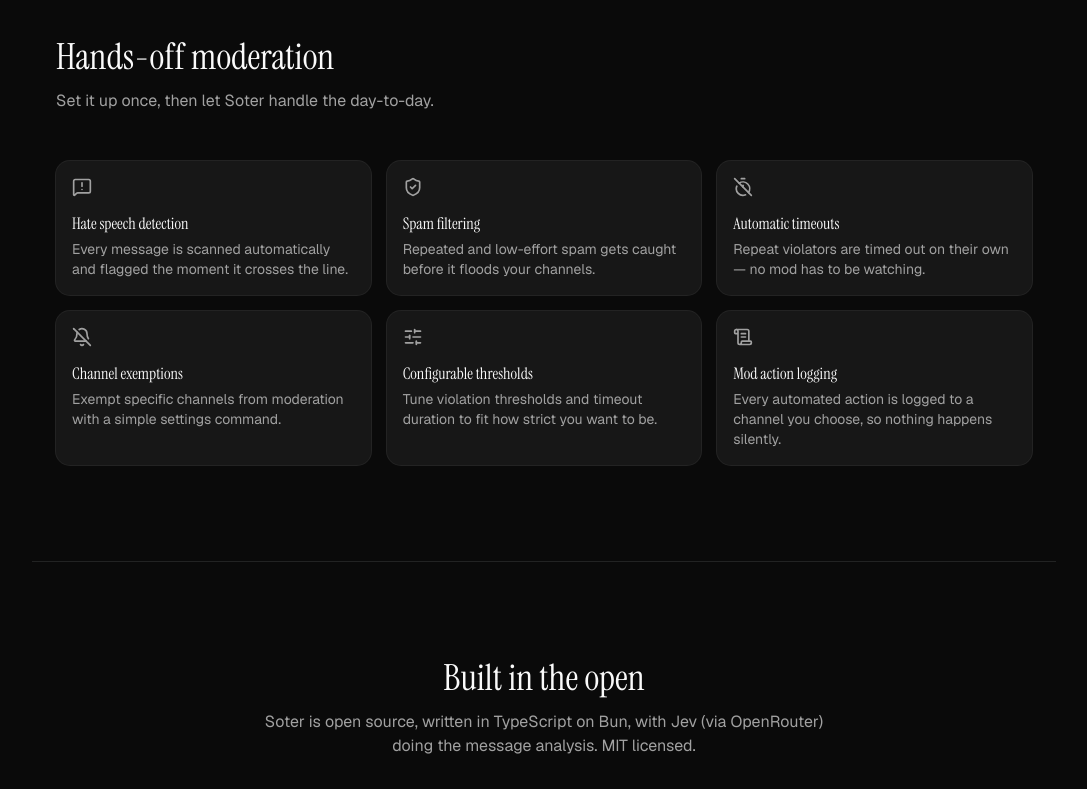
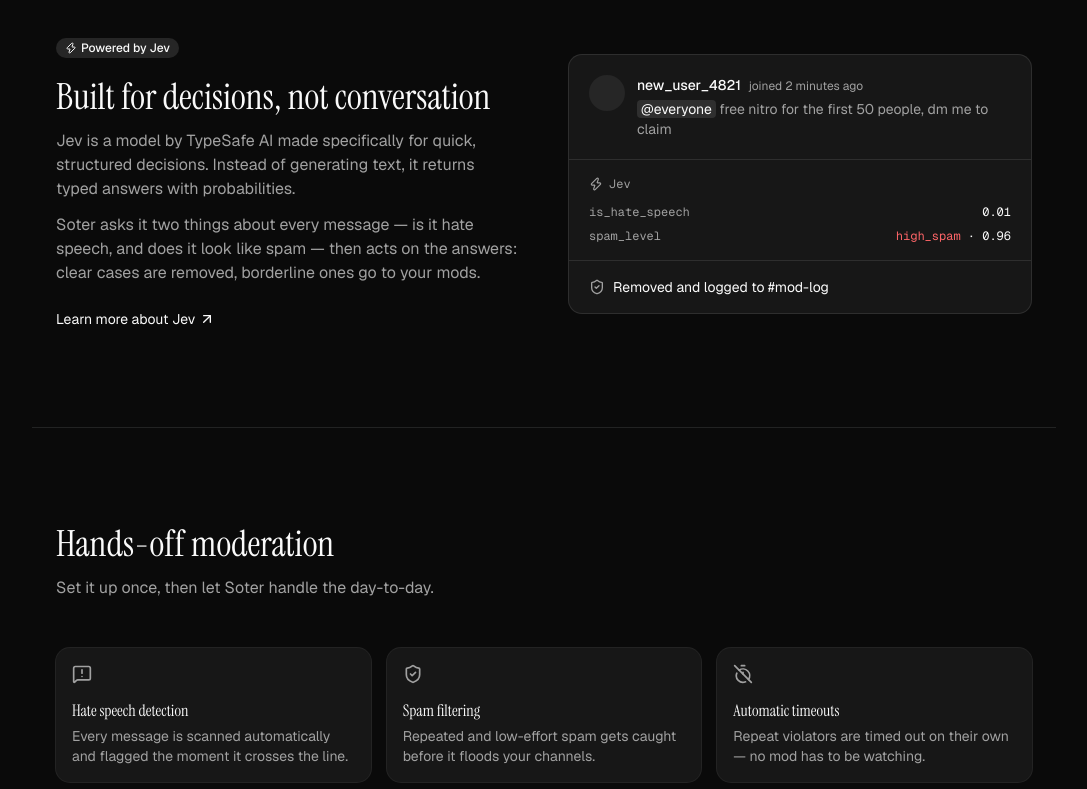
Before and after one commit to frolleks/soter-landing-page, a Next.js app: page / in a window 1280 px wide. Shown: the part 860-1649 px from the top of the page, without its empty margins (96-1183 px from the left). Built offline with nearby package versions, Linux system fonts and the light colour scheme.

Commit message:
feat: add section for Jev

```diff
--- a/src/app/page.tsx
+++ b/src/app/page.tsx
@@ -6,6 +6,8 @@
   SlidersHorizontal,
   ScrollText,
   BellOff,
+  Zap,
+  ArrowUpRight,
 } from "lucide-react";
 import { Badge } from "@/components/ui/badge";
 import { Button } from "@/components/ui/button";
@@ -21,6 +23,7 @@
 
 const REPO_URL = "https://github.com/frolleks/soter";
 const DISCORD_URL = "https://discord.gg/xURTvZUANp";
+const TYPESAFE_URL = "https://typesafe.ai";
 const INVITE_URL =
   "https://discord.com/oauth2/authorize?client_id=1551459097826693130&permissions=1099645938896&integration_type=0&scope=bot";
 
@@ -137,6 +140,84 @@
         <Separator className="mx-auto max-w-5xl" />
 
         <Reveal>
+          <section className="mx-auto grid w-full max-w-5xl items-center gap-12 px-6 py-24 md:grid-cols-2">
+            <div>
+              <Badge variant="secondary">
+                <Zap />
+                Powered by Jev
+              </Badge>
+              <h2 className="font-heading mt-4 text-3xl sm:text-4xl">
+                Built for decisions, not conversation
+              </h2>
+              <p className="mt-3 text-muted-foreground">
+                Jev is a model by TypeSafe AI made specifically for quick,
+                structured decisions. Instead of generating text, it returns
+                typed answers with probabilities.
+              </p>
+              <p className="mt-3 text-muted-foreground">
+                Soter asks it two things about every message — is it hate
+                speech, and does it look like spam — then acts on the answers:
+                clear cases are removed, borderline ones go to your mods.
+              </p>
+              <Link
+                href={TYPESAFE_URL}
+                className="mt-6 inline-flex items-center gap-1 text-sm hover:underline"
+              >
+                Learn more about Jev
+                <ArrowUpRight className="size-4" />
+              </Link>
+            </div>
+
+            <figure className="rounded-xl border bg-card text-sm">
+              <figcaption className="sr-only">
+                Example: Jev judges a spam message and Soter removes it.
+              </figcaption>
+              <div className="flex gap-3 p-5">
+                <div className="size-9 shrink-0 rounded-full bg-muted" />
+                <div>
+                  <div className="flex flex-wrap items-baseline gap-x-2">
+                    <span className="font-medium">new_user_4821</span>
+                    <span className="text-xs text-muted-foreground">
+                      joined 2 minutes ago
+                    </span>
+                  </div>
+                  <p className="mt-1 text-muted-foreground">
+                    <span className="rounded bg-foreground/10 px-1 text-foreground">
+                      @everyone
+                    </span>{" "}
+                    free nitro for the first 50 people, dm me to claim
+                  </p>
+                </div>
+              </div>
+              <div className="border-t px-5 py-4 font-mono text-xs">
+                <div className="flex items-center gap-1.5 text-muted-foreground">
+                  <Zap className="size-3.5" />
+                  Jev
+                </div>
+                <dl className="mt-3 space-y-2">
+                  <div className="flex justify-between gap-4">
+                    <dt className="text-muted-foreground">is_hate_speech</dt>
+                    <dd>0.01</dd>
+                  </div>
+                  <div className="flex justify-between gap-4">
+                    <dt className="text-muted-foreground">spam_level</dt>
+                    <dd>
+                      <span className="text-destructive">high_spam</span> · 0.96
+                    </dd>
+                  </div>
+                </dl>
+              </div>
+              <div className="flex items-center gap-2 border-t px-5 py-4">
+                <ShieldCheck className="size-4 text-muted-foreground" />
+                Removed and logged to #mod-log
+              </div>
+            </figure>
+          </section>
+        </Reveal>
+
+        <Separator className="mx-auto max-w-5xl" />
+
+        <Reveal>
           <section
             id="features"
             className="mx-auto w-full max-w-5xl px-6 py-24"
@@ -183,8 +264,10 @@
           </section>
         </Reveal>
 
+        <Separator className="mx-auto max-w-5xl" />
+
         <Reveal>
-          <section className="mx-auto w-full max-w-5xl px-6 pb-24">
+          <section className="mx-auto w-full max-w-5xl px-6 py-24">
             <div className="flex flex-col items-center rounded-2xl border bg-card px-6 py-16 text-center">
               <ShieldCheck className="size-10 text-muted-foreground" />
               <h2 className="font-heading mt-6 text-3xl sm:text-4xl">
```
